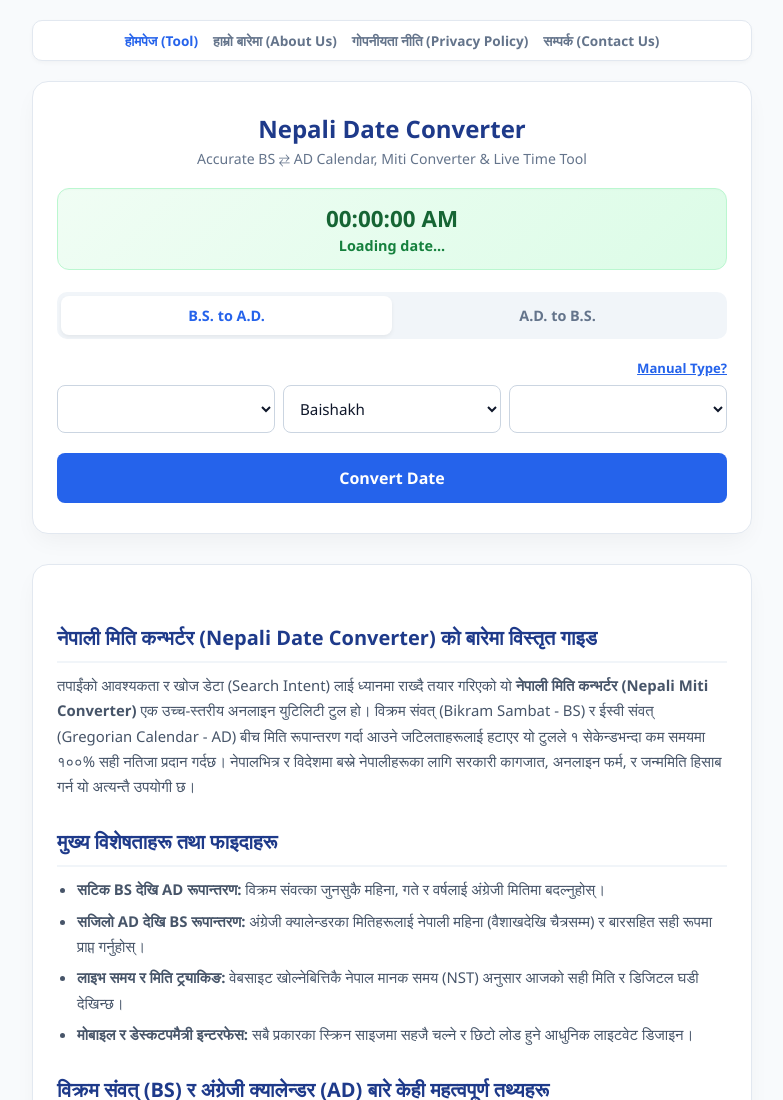
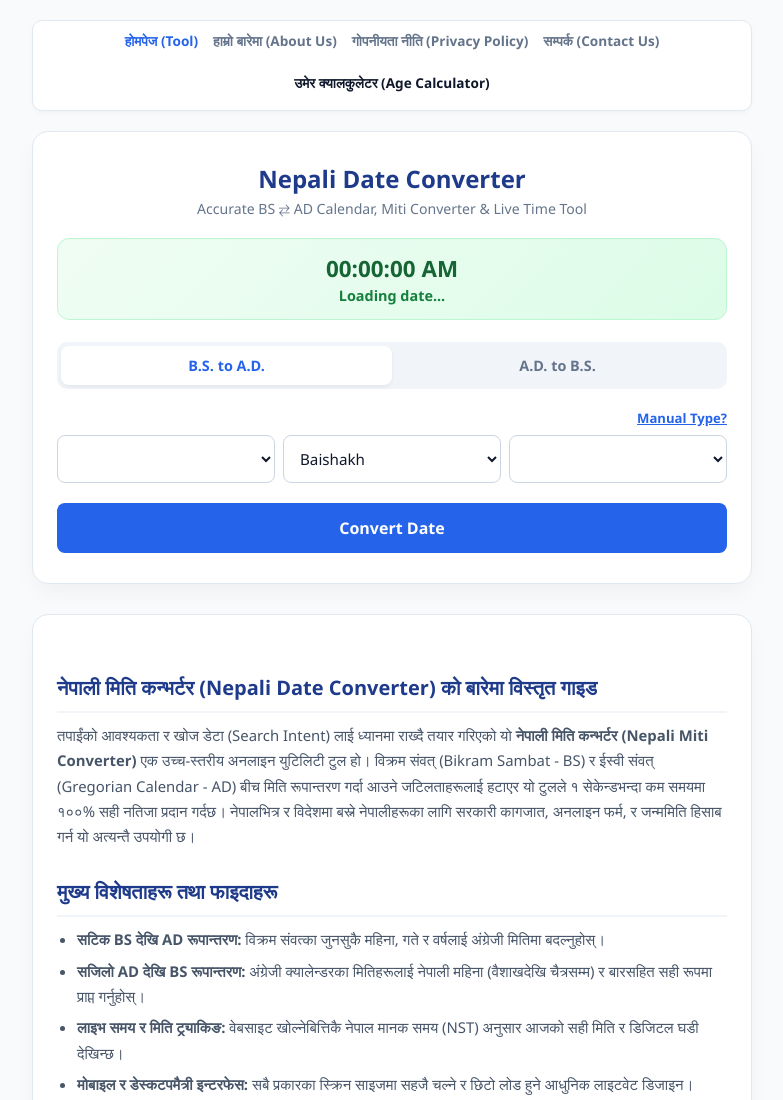
Before and after one commit to asafalsuman981-creator/nepali-date-converter, a plain HTML site: page index.html in a window 1280 px wide. Shown: the top 1100 px of the page, without its empty margins (248-1031 px from the left). Drawn offline with Linux system fonts and the light colour scheme; a script that the page names is missing.

Commit message:
Update index.html

```diff
--- a/index.html
+++ b/index.html
@@ -112,7 +112,7 @@
     <a onclick="showPage('home')" id="nav_home" class="active-page">होमपेज (Tool)</a>
     <a onclick="showPage('about')" id="nav_about">हाम्रो बारेमा (About Us)</a>
     <a onclick="showPage('privacy')" id="nav_privacy">गोपनीयता नीति (Privacy Policy)</a>
-    <a onclick="showPage('contact')" id="nav_contact">सम्पर्क (Contact Us)</a>
+    <a onclick="showPage('contact')" id="nav_contact">सम्पर्क (Contact Us)</a><a href="age-calculator/" style="text-decoration: none; padding: 8px 12px; color: inherit;">उमेर क्यालकुलेटर (Age Calculator)</a>
   </nav>
 
   <!-- Main Tool Card (Home) -->
```
